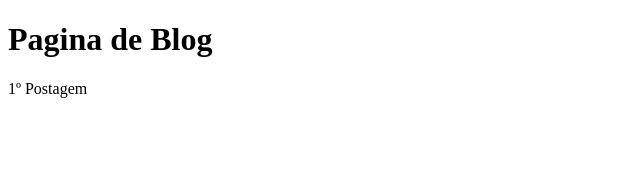
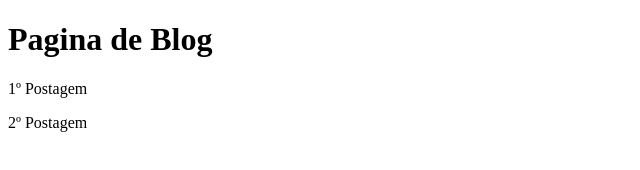
Before and after one commit to MarcelloJPA/GiteGitHub, a plain HTML site: page blog.html in a window 1280 px wide. Shown: the full height of the page, 0-640 px from the left. Drawn offline with Linux system fonts and the light colour scheme.

Commit message:
Blog com mais postagens

```diff
--- a/blog.html
+++ b/blog.html
@@ -8,6 +8,8 @@
 <body>
         <h1>Pagina de Blog</h1>
         <p>1º Postagem</p>
+        <p>2º Postagem</p>
+
 
 </body>
 </html>
```
